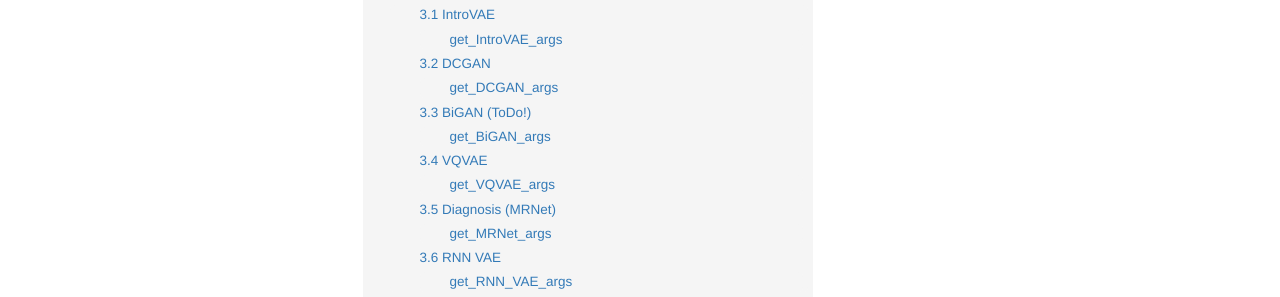
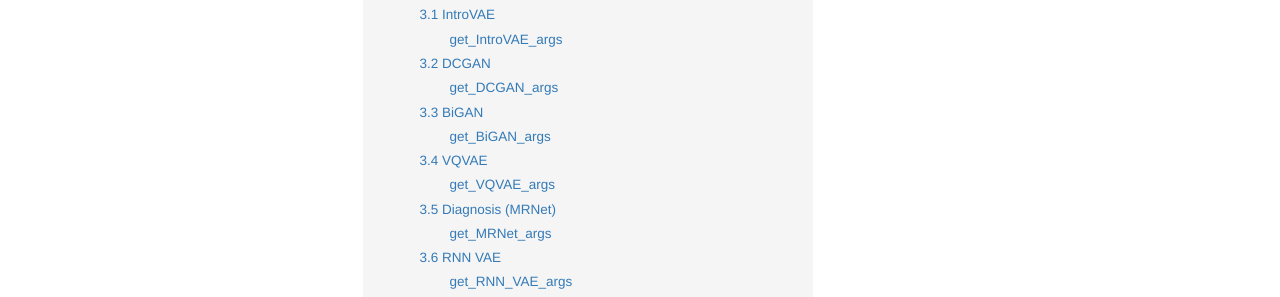
Before and after one commit to NikonPic/deeptool, a Jekyll site: the page built from docs/parameters.html, in a window 1280 px wide and 900 px high, scrolled down 387 px. Shown: the part 155-452 px from the top of the window. Built offline with Jekyll 4.4.1, drawn with Linux system fonts in a browser that asks for light colours; nearby versions of some CDN libraries; comment, search, counter and statistics services are not loaded; some of the changed text lies outside the part shown.

Commit message:
started testing bigan..

```diff
--- a/deeptool/train_loop.py
+++ b/deeptool/train_loop.py
@@ -40,7 +40,6 @@ def get_model(device, args):
     }
     # Get the model_creator
     model_creator = switcher.get(args.model_type, lambda: "Invalid Model Type")
-    print(model_creator)
     # create model
     return model_creator(device, args)
 
--- a/docs/loop.html
+++ b/docs/loop.html
@@ -95,7 +95,7 @@ summary: "Define the general Training Loop"
 
 
 <div class="output_markdown rendered_html output_subarea ">
-<h4 id="test_one_batch" class="doc_header"><code>test_one_batch</code><a href="https://github.com/NikonPic/deeptool/tree/master/deeptool/train_loop.py#L50" class="source_link" style="float:right">[source]</a></h4><blockquote><p><code>test_one_batch</code>(<strong><code>args</code></strong>)</p>
+<h4 id="test_one_batch" class="doc_header"><code>test_one_batch</code><a href="https://github.com/NikonPic/deeptool/tree/master/deeptool/train_loop.py#L49" class="source_link" style="float:right">[source]</a></h4><blockquote><p><code>test_one_batch</code>(<strong><code>args</code></strong>)</p>
 </blockquote>
 <p>Useful functionality to test a new model using a demo databatch and check compatibility</p>
 
@@ -119,7 +119,7 @@ summary: "Define the general Training Loop"
 
 
 <div class="output_markdown rendered_html output_subarea ">
-<h4 id="main_loop" class="doc_header"><code>main_loop</code><a href="https://github.com/NikonPic/deeptool/tree/master/deeptool/train_loop.py#L70" class="source_link" style="float:right">[source]</a></h4><blockquote><p><code>main_loop</code>(<strong><code>args</code></strong>)</p>
+<h4 id="main_loop" class="doc_header"><code>main_loop</code><a href="https://github.com/NikonPic/deeptool/tree/master/deeptool/train_loop.py#L69" class="source_link" style="float:right">[source]</a></h4><blockquote><p><code>main_loop</code>(<strong><code>args</code></strong>)</p>
 </blockquote>
 <p>Perform the Training using the predefined arguments</p>
 
--- a/docs/parameters.html
+++ b/docs/parameters.html
@@ -458,7 +458,7 @@ summary: "Define all General Parameters for training!"
 </div>
 <div class="cell border-box-sizing text_cell rendered"><div class="inner_cell">
 <div class="text_cell_render border-box-sizing rendered_html">
-<h3 id="3.3-BiGAN-(ToDo!)">3.3 BiGAN (ToDo!)<a class="anchor-link" href="#3.3-BiGAN-(ToDo!)">&#182;</a></h3>
+<h3 id="3.3-BiGAN">3.3 BiGAN<a class="anchor-link" href="#3.3-BiGAN">&#182;</a></h3>
 </div>
 </div>
 </div>
```
Also changed, not shown: 4 other files.
